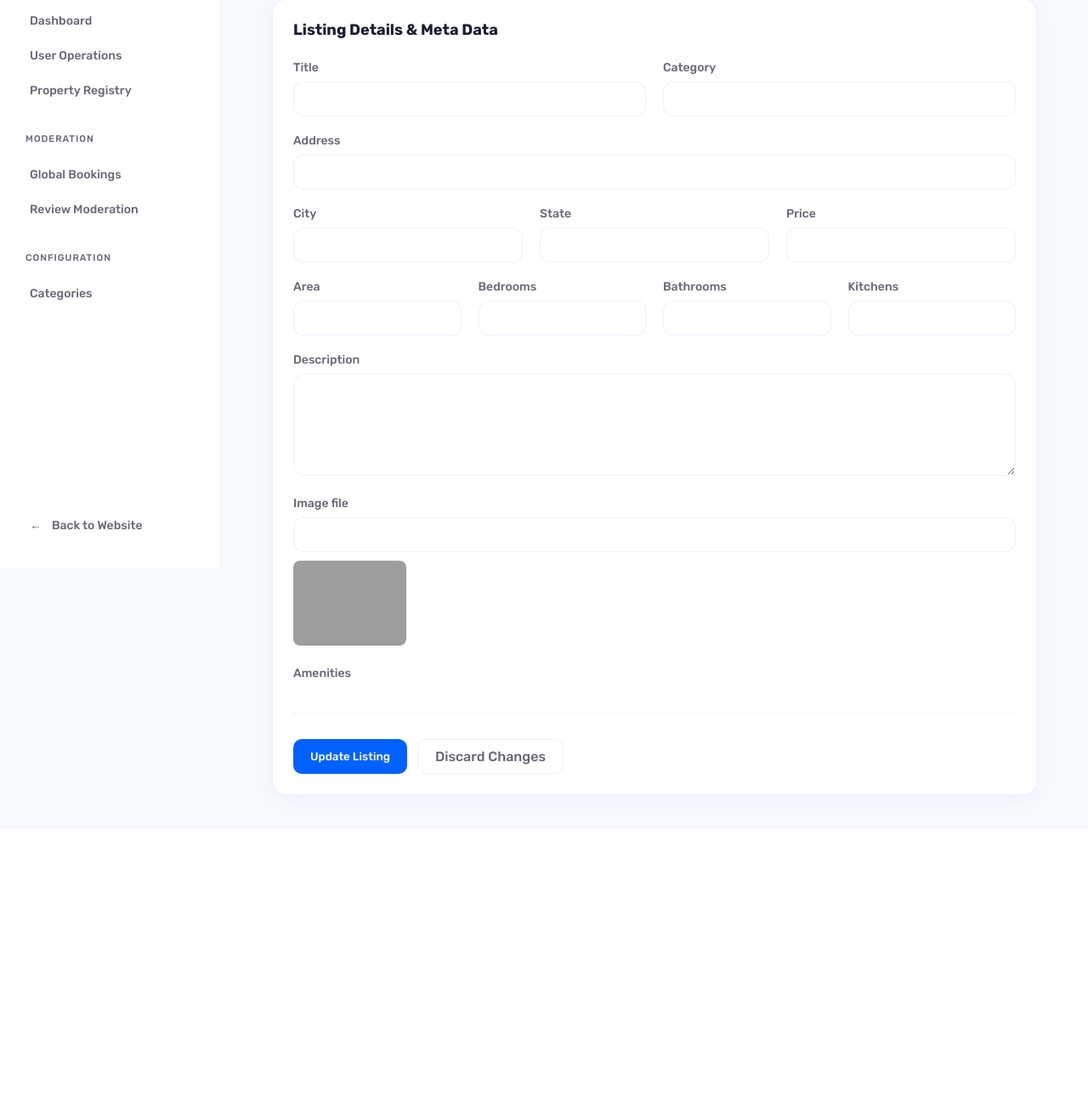
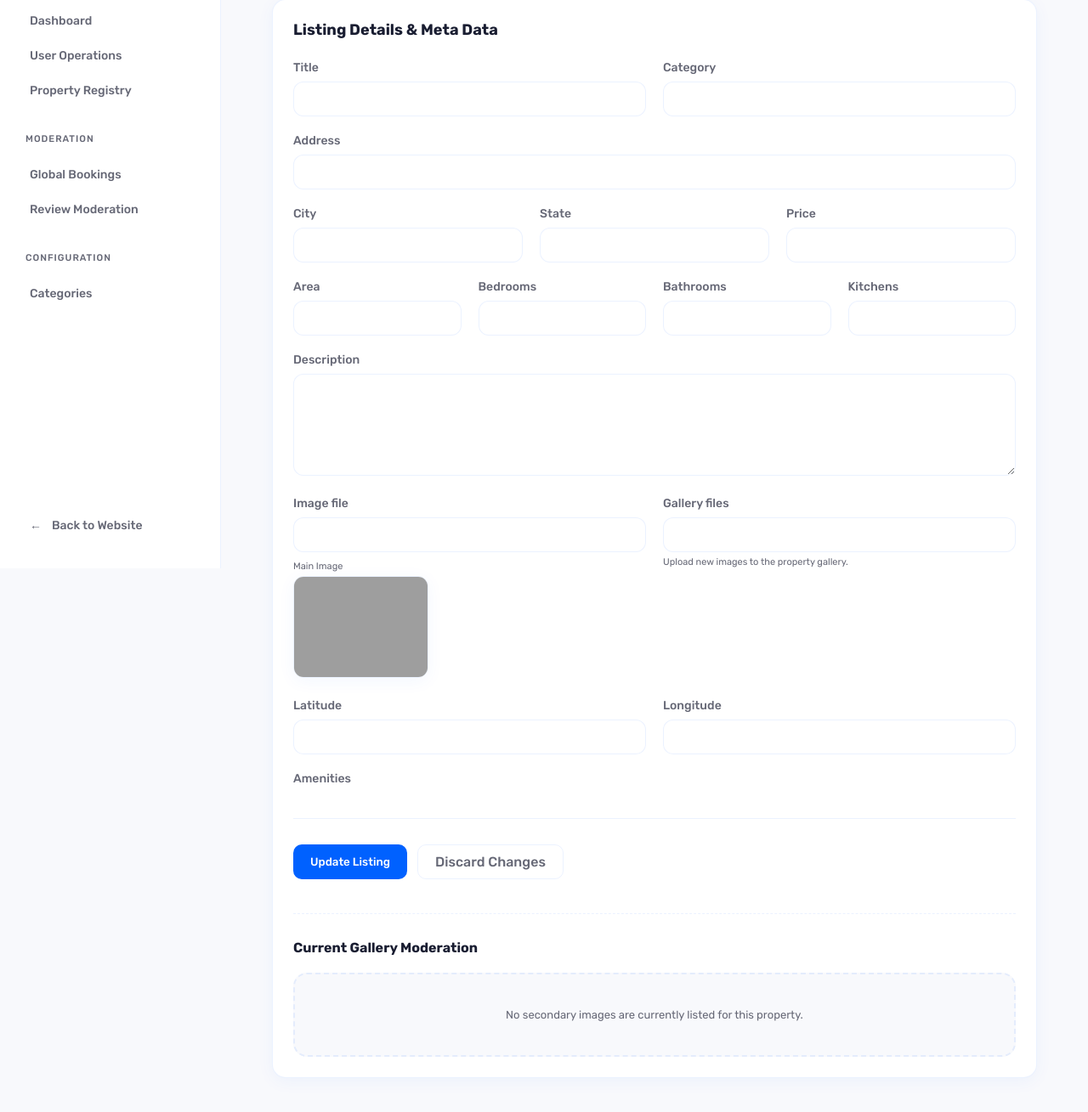
Before and after one commit to ErenYea9er69/AIRBNB, a Symfony app: template restate-web/templates/admin/property_edit.html.twig in a window 1280 px wide. Shown: the part 131-1440 px from the top of the page at 85% size. Before the commit the page ends 1072 px from the top, so only its background shows below. Run offline with Twig, Linux system fonts and the light colour scheme; the template is opened without the code that fills it, so the values that code supplies are empty; form fields are guessed from the names that the template uses; some libraries are stand-ins or nearby versions; grey boxes are pictures that could not be loaded.

Commit message:
Property Registry/done

```diff
--- a/restate-web/templates/admin/property_edit.html.twig
+++ b/restate-web/templates/admin/property_edit.html.twig
@@ -93,11 +93,31 @@
 
 
 
-            <div class="form-group">
-                {{ form_label(form.imageFile) }}
-                {{ form_widget(form.imageFile, {'attr': {'class': 'form-control'}}) }}
-                <div style="margin-top: 10px;">
-                    <img src="{{ asset(property.image) }}" style="height: 100px; border-radius: 8px;">
+            <div class="form-grid">
+                <div class="form-group">
+                    {{ form_label(form.imageFile) }}
+                    {{ form_widget(form.imageFile, {'attr': {'class': 'form-control'}}) }}
+                    <div style="margin-top: 10px;">
+                        <span style="font-size: 11px; color: var(--text-dim); display: block; margin-bottom: 5px;">Main Image</span>
+                        <img src="{{ asset(property.image) }}" style="height: 120px; border-radius: 12px; border: 1px solid var(--border); box-shadow: var(--shadow);">
+                    </div>
+                </div>
+
+                <div class="form-group">
+                    {{ form_label(form.galleryFiles) }}
+                    {{ form_widget(form.galleryFiles, {'attr': {'class': 'form-control'}}) }}
+                    <div style="font-size: 11px; color: var(--text-dim); margin-top: 5px;">Upload new images to the property gallery.</div>
+                </div>
+            </div>
+
+            <div class="form-grid">
+                <div class="form-group">
+                    {{ form_label(form.latitude) }}
+                    {{ form_widget(form.latitude, {'attr': {'class': 'form-control', 'id': 'property_latitude'}}) }}
+                </div>
+                <div class="form-group">
+                    {{ form_label(form.longitude) }}
+                    {{ form_widget(form.longitude, {'attr': {'class': 'form-control', 'id': 'property_longitude'}}) }}
                 </div>
             </div>
 
@@ -127,6 +147,25 @@
                 <a href="{{ path('app_admin_properties') }}" class="btn" style="background: transparent; border: 1.5px solid var(--border); color: var(--text-dim); text-decoration: none; display: flex; align-items: center; justify-content: center;">Discard Changes</a>
             </div>
         {{ form_end(form) }}
+
+        {# ─── GALLERY MODERATION (OUTSIDE MAIN FORM) ─── #}
+        <div style="margin-top: 40px; border-top: 1.5px dashed var(--border); padding-top: 30px;">
+            <h4 style="margin-bottom: 20px; font-size: 16px; color: var(--text-main);">Current Gallery Moderation</h4>
+            <div style="display: flex; gap: 15px; flex-wrap: wrap;">
+                {% for gallery in property.galleries %}
+                    <div style="position: relative; group">
+                        <img src="{{ asset(gallery.image) }}" style="width: 140px; height: 100px; border-radius: 12px; object-fit: cover; border: 1px solid var(--border); box-shadow: var(--shadow);">
+                        <form action="{{ path('app_admin_gallery_delete', {id: gallery.id}) }}" method="POST" style="position: absolute; top: -8px; right: -8px;" onsubmit="return confirm('Permanently remove this image from gallery?');">
+                            <button type="submit" style="background: #ff3e3e; color: white; border: none; border-radius: 50%; width: 26px; height: 26px; font-size: 12px; cursor: pointer; display: flex; align-items: center; justify-content: center; box-shadow: 0 4px 8px rgba(0,0,0,0.2); transition: transform 0.2s;">✕</button>
+                        </form>
+                    </div>
+                {% else %}
+                    <div style="font-size: 13px; color: var(--text-dim); padding: 40px; background: var(--bg); border-radius: 16px; width: 100%; text-align: center; border: 2px dashed var(--border);">
+                        No secondary images are currently listed for this property.
+                    </div>
+                {% endfor %}
+            </div>
+        </div>
     </div>
 </div>
 {% endblock %}
```
Also changed, not shown: restate-web/src/Controller/AdminController.php (+22 -0 lines), restate-web/public/uploads/properties/69fc81dc68309.jpg (added), restate-web/public/uploads/properties/69fc81f01e796.jpg (added).
